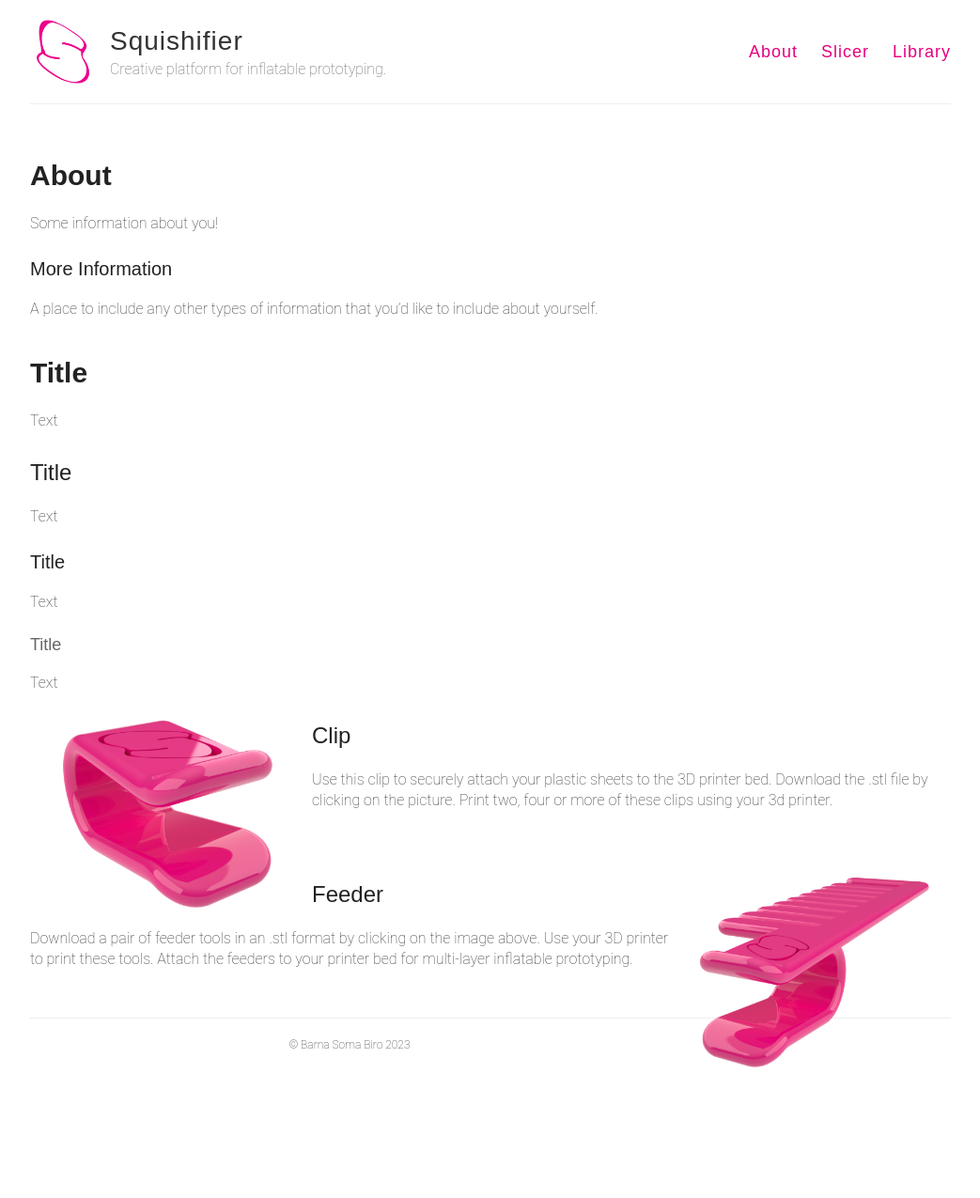
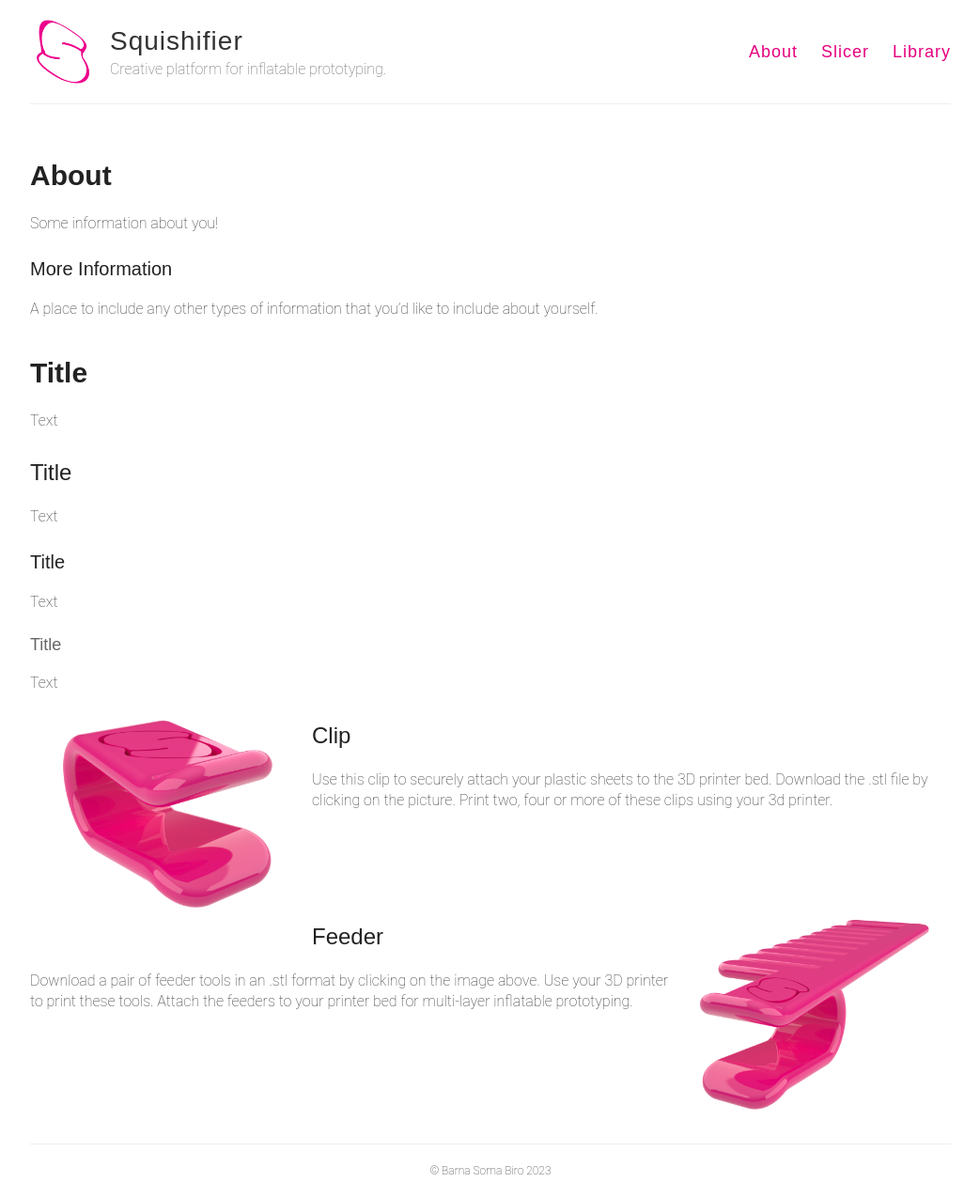
Before and after one commit to squishifier/squishifier.github.io, a Jekyll site: the page built from about.md, in a window 1280 px wide. Shown: the whole page at 94% size, without its empty margins (118-1161 px from the left). Built offline with Jekyll 4.4.1, drawn with Linux system fonts in a browser that asks for light colours; some web fonts are replaced; before the commit the page ends 1148 px from its top, so only the background shows below that.

```diff
--- a/about.md
+++ b/about.md
@@ -26,18 +26,16 @@ Text
 
 Text
 
-
-
 <a href="/objects/clip-7mm-2.stl" download="clip_7mm.stl">
   <img class="link" style="float: left" src="/images/clip-3.png" alt="clip">
 </a>
 
 ## Clip
-Use this clip to securely attach your plastic sheets to the 3D printer bed. Download the .stl file by clicking on the picture. Print two, four or more of these clips using your 3d printer.<br><br><br>
+Use this clip to securely attach your plastic sheets to the 3D printer bed. Download the .stl file by clicking on the picture. Print two, four or more of these clips using your 3d printer.<br><br><br><br><br>
 
 <a href="/objects/feeder-7mm-double-1.stl" download="feeder_7mm.stl">
   <img class="link" style="float: right" src="/images/feeder.png" alt="feeder">
 </a>
 
 ## Feeder
-Download a pair of feeder tools in an .stl format by clicking on the image above. Use your 3D printer to print these tools. Attach the feeders to your printer bed for multi-layer inflatable prototyping.
+Download a pair of feeder tools in an .stl format by clicking on the image above. Use your 3D printer to print these tools. Attach the feeders to your printer bed for multi-layer inflatable prototyping.<br><br><br><br><br>
```
